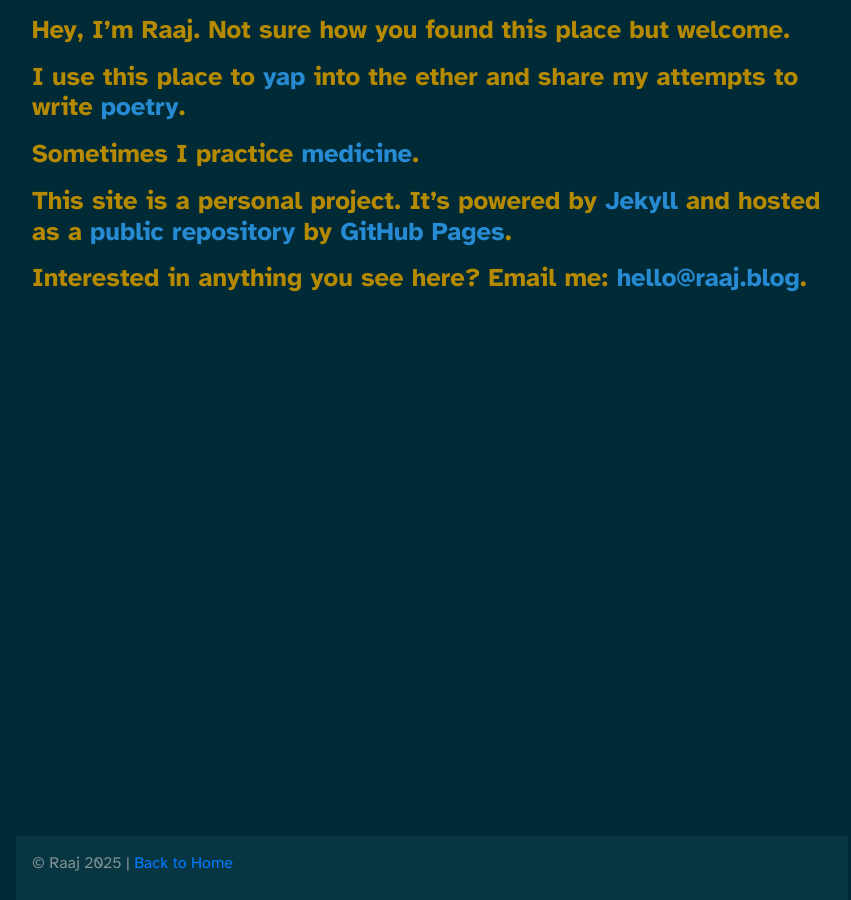
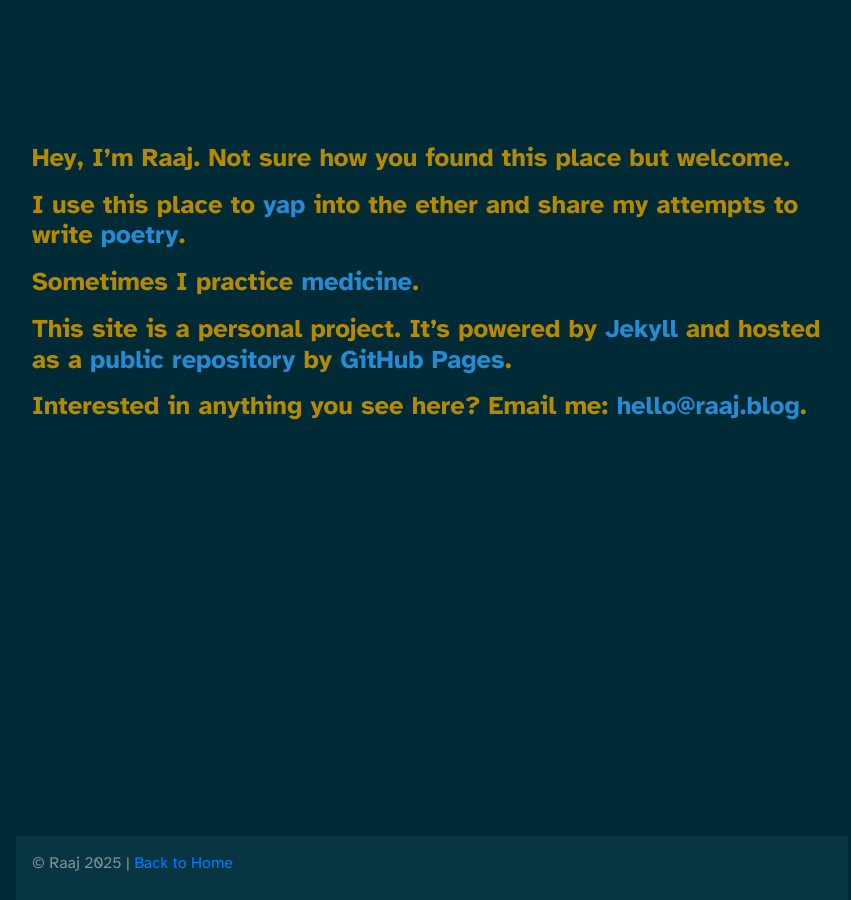
Before and after one commit to itsraaj/itsraaj.github.io, a Jekyll site: the page built from index.md, in a window 1280 px wide. Shown: the whole page, without its empty margins (208-1059 px from the left). Built offline with Jekyll 4.4.1, drawn with Linux system fonts in a browser that asks for light colours.

Commit message:
add top-spacer

```diff
--- a/_layouts/default.html
+++ b/_layouts/default.html
@@ -5,6 +5,7 @@
   <link rel="stylesheet" href="/assets/css/style.css">
 </head>
 <body>
+  <div class="top-spacer"></div>
   <div>
     <main>
       {{ content }}
--- a/assets/css/style.css
+++ b/assets/css/style.css
@@ -151,3 +151,9 @@ button:focus {
 .spacer {
   height: 3rem; /* Adjust spacer height based on footer height */
 }
+
+/* Top Spacer */
+.top-spacer {
+  height: 8rem; /* Adjust the height as needed */
+  background-color: transparent; /* Keep it invisible or choose a color */
+}
```
